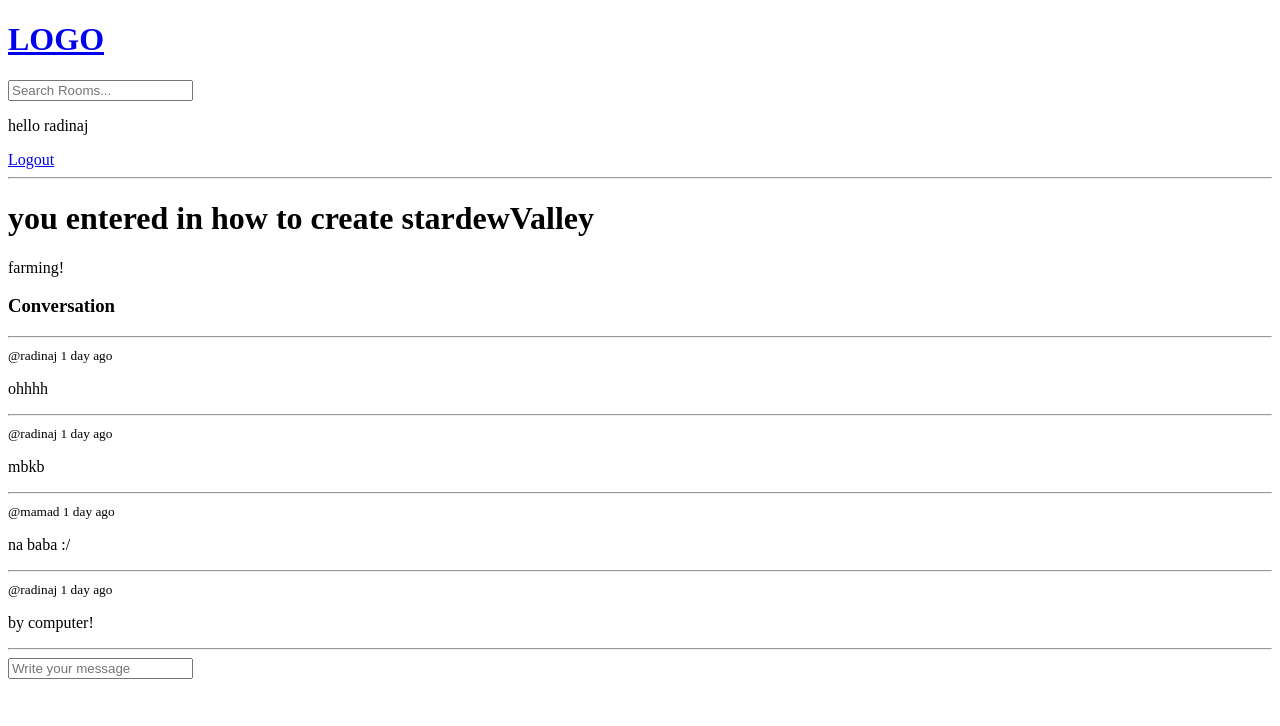
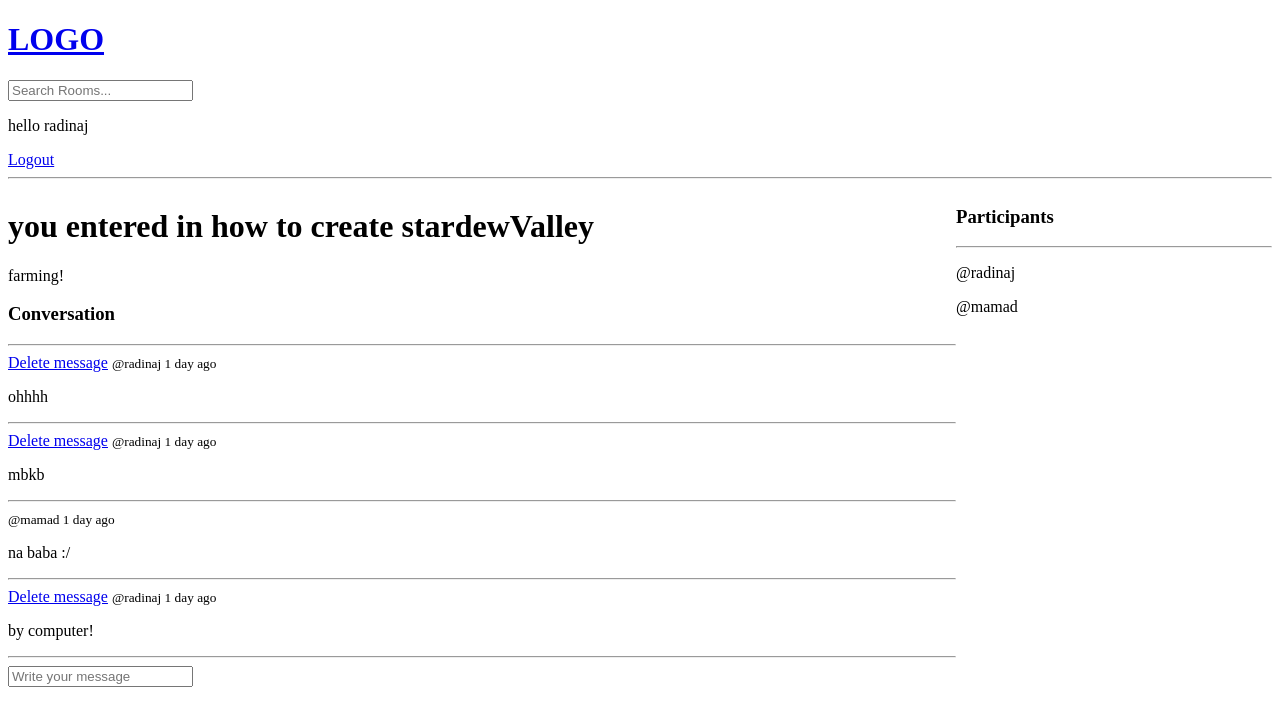
Before and after one commit to RadinAjoodani/django_firstProject, a Django app: page /room/6/ in a window 1280 px wide. Shown: the top 726 px of the page. Run offline with Django 5.2, Linux system fonts and the light colour scheme; a user stored in the database is signed in; data comes from the database, SQL or seed files in the repository; both versions use the stored data as it was after the commit.

Commit message:
delete messga and join to participants added

```diff
--- a/base/models.py
+++ b/base/models.py
@@ -8,7 +8,7 @@ class Room(models.Model):
     topic = models.ForeignKey('Topic', on_delete=models.SET_NULL, null=True)
     name = models.CharField(max_length=200)
     description = models.TextField(null=True)
-    # participants =
+    participants = models.ManyToManyField(User, related_name='participants', blank=True)
     updated = models.DateTimeField(auto_now=True)
     created = models.DateTimeField(auto_now_add=True)
 
--- a/base/templates/base/room.html
+++ b/base/templates/base/room.html
@@ -1,5 +1,13 @@
 {% extends 'main.html' %} {% block content %}
 
+<style>
+  .room-container {
+    display: grid;
+    grid-template-columns: 3fr 1fr;
+  }
+</style>
+<div class="room-container">
+  <div>
     <h1>you entered in {{room.name}}</h1>
 
     <p>{{room.description}}</p>
@@ -10,6 +18,9 @@
       {% for message in room_messages %}
 
       <div>
+        {% if request.user == message.user %}
+        <a href="{% url 'delete-message' message.id %}">Delete message</a>
+        {% endif %}
         <small> @{{message.user}} {{ message.created|timesince }} ago </small>
         <p>{{message.body}}</p>
         <hr />
@@ -24,4 +35,17 @@
         <input type="text" name="body" placeholder="Write your message" />
       </form>
     </div>
-{% endif %} {% endblock %}
+    {% endif %}
+  </div>
+  <div>
+    <h3>Participants</h3>
+    <hr />
+    {% for user in participants %}
+    <div>
+      <p>@{{user.username}}</p>
+    </div>
+    {% endfor %}
+  </div>
+</div>
+
+{% endblock %}
--- a/base/urls.py
+++ b/base/urls.py
@@ -7,6 +7,7 @@ urlpatterns = [
     path('create-room/', views.createRoom, name="create-room"),
     path('update-room/<str:pk>/', views.updateRoom, name="update-room"),
     path('delete-room/<str:pk>/', views.deleteRoom, name="delete-room"),
+    path('delete-message/<str:pk>/', views.deleteMessage, name="delete-message"),
     path('login/', views.loginPage, name="login"),
     path('logout/', views.logoutUser, name="logout"),
     path('register/', views.registerPage, name="register")
--- a/base/views.py
+++ b/base/views.py
@@ -77,6 +77,7 @@ def home(request):
 def room(request, pk):
     room = Room.objects.get(id=pk)
     room_messages = room.message_set.all().order_by('-created')
+    participants = room.participants.all()
 
     if request.method == 'POST':
         message = Message.objects.create(
@@ -84,8 +85,11 @@ def room(request, pk):
             room = room,
             body = request.POST.get('body')
         )
+        room.participants.add(request.user)
         return redirect('room', pk=room.id)
-    context = {'room':room, 'room_messages':room_messages}
+
+    context = {'room':room, 'room_messages':room_messages,
+                'participants':participants}
     return render(request, 'base/room.html', context)
 
 @login_required(login_url='login')
@@ -128,3 +132,15 @@ def deleteRoom(request, pk):
         room.delete()
         return redirect('home')
     return render(request, 'base/delete.html', {'obj':room})
+
+@login_required(login_url='login')
+def deleteMessage(request, pk):
+    message = Message.objects.get(id=pk)
+
+    if request.user != message.user:
+        return HttpResponse('You are not the host')
+
+    if request.method == 'POST':
+        message.delete()
+        return redirect('home')
+    return render(request, 'base/delete.html', {'obj':message})
```
Also changed, not shown: base/migrations/0005_room_participants.py (added), db.sqlite3. Lines whose indentation alone changed are shown as unchanged.
